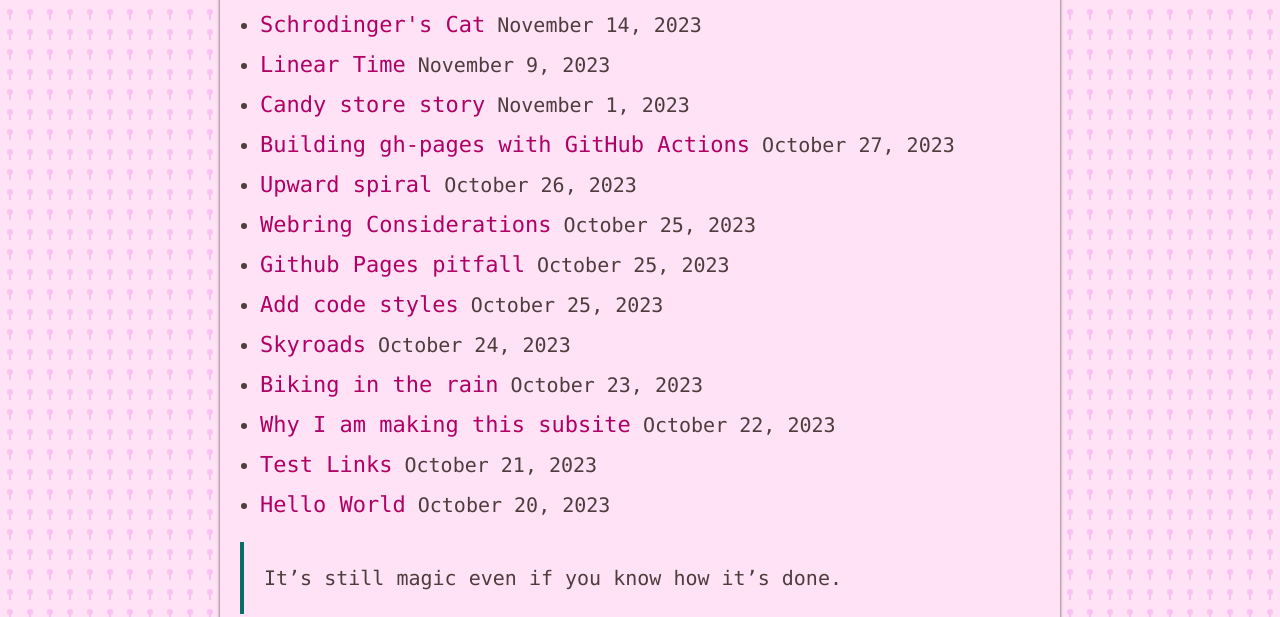
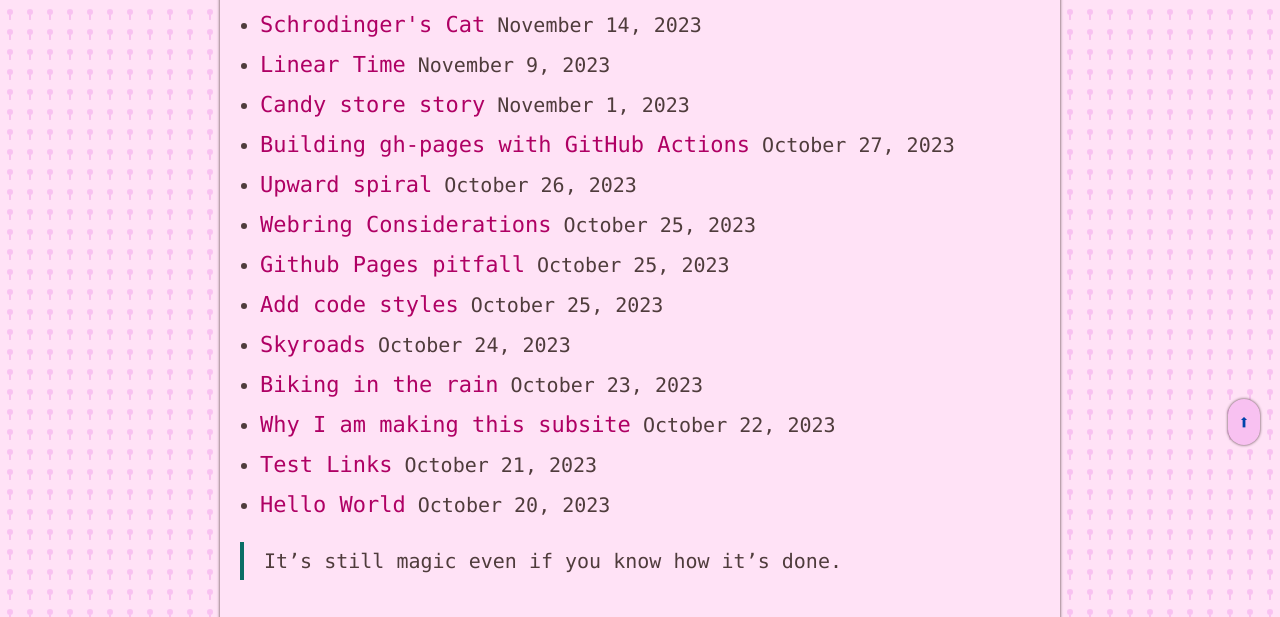
Before and after one commit to partheus/glyph, an Eleventy site: page src/index.njk in a window 1280 px wide. Shown: the part 335-952 px from the top of the page. Built offline with nearby package versions, Linux system fonts and the light colour scheme; Eleventy itself is replaced by a stand-in of ours; files that its build step writes are made by us from their sources.

```diff
--- a/src/css/styles.css
+++ b/src/css/styles.css
@@ -4,7 +4,7 @@
 :root {
     --background-color: #110b0b; /* Dark background color */
     --secondary-background-color: #281b1b; /* Lighter background color */
-    --text-color: #a4a0a0; /* Light text color */
+    --text-color: #b9b3b3; /* Light text color */
     --link-color: #06a3d7; /* Bold blue link color */
     --accent-color: #b23923; /* Bold red accent color */
     --header-color: #c27d03; /* Bold orange header color */
@@ -134,7 +134,7 @@
     color: var(--text-color); /* Text color in the footer */
     text-align: center;
     margin-top: 2em;
-    padding: 1em 0;
+    padding: 0.1em 0;
     width: 100%;
 }
 
@@ -175,15 +175,19 @@
 
 /* Reset paragraph styles */
 p {
-    margin: 1em 0;
-    line-height: 1.3em;
+    margin: 1.2em 0;
+    line-height: 1.5em;
 }
 
 /* Styles for the blockquote element */
 blockquote {
     border-left: 4px solid var(--accent-color);
     margin: 1.25em 0;
-    padding: 0.2rem 1em;
+    padding: 1px 1em;
+}
+
+blockquote p {
+    margin: 3px 0;
 }
 
 /* Styles for the custom footnote element */
@@ -283,6 +287,10 @@
     padding: 0.4em 0.5em;
     border-radius: 5em;
     text-decoration: none;
+    margin-top: 0.5em;
+    position: fixed;
+    bottom: 1em;
+right: 1em;
 }
 
 
```
Also changed, not shown: src/404.njk (+9 -10 lines).
